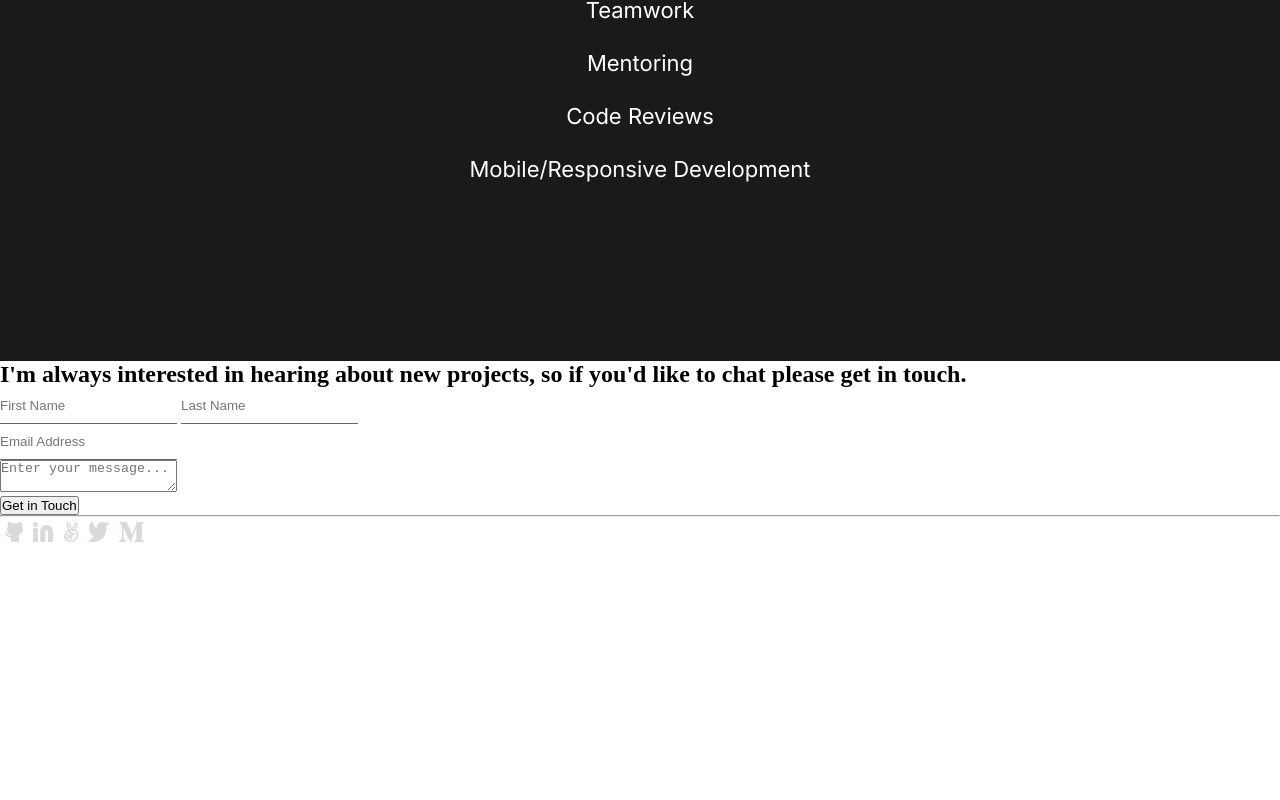
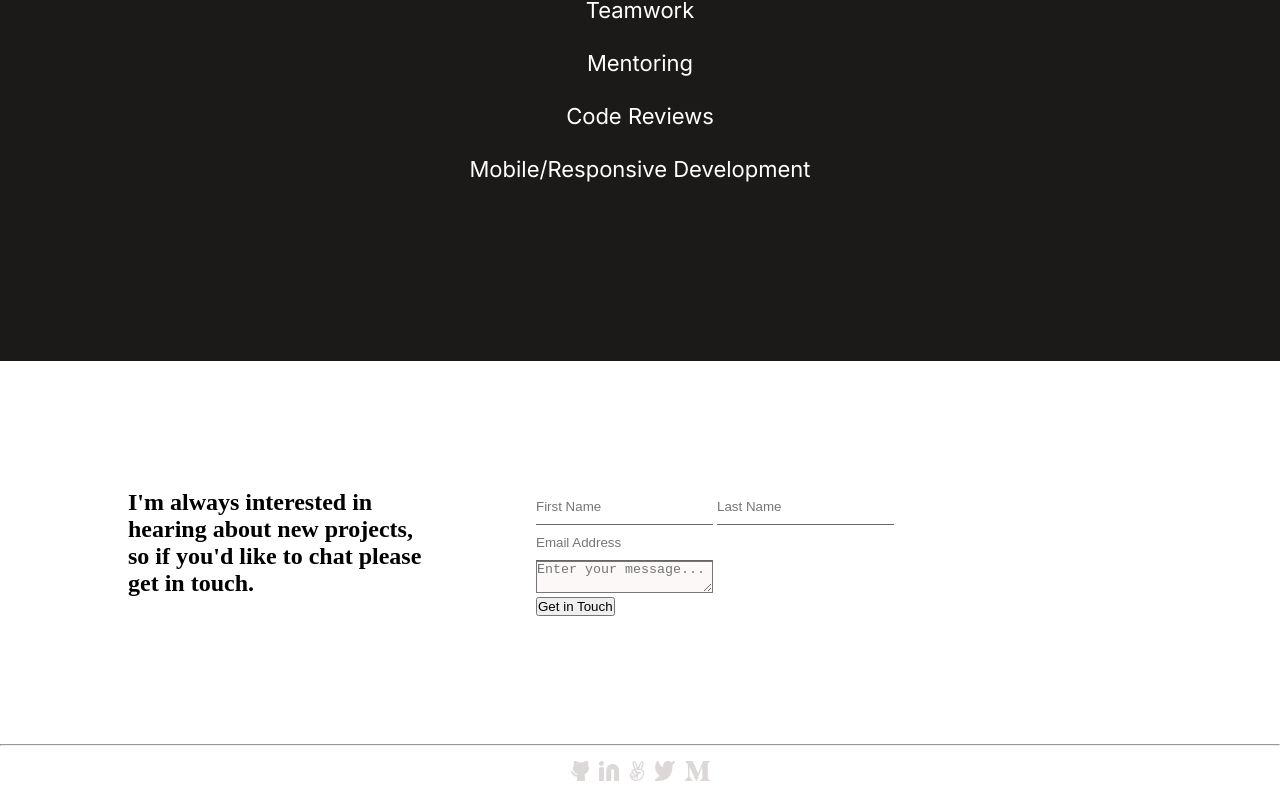
Before and after one commit to enkog/Contact-Form, a website: page index.html in a window 1280 px wide. Shown: the part 6346-7146 px from the top of the page. Before the commit the page ends 6897 px from the top, so only its background shows below. Drawn offline with Linux system fonts and the light colour scheme.

Commit message:
Layout the contact section using flex

```diff
--- a/css/main.css
+++ b/css/main.css
@@ -336,3 +336,28 @@ li {
   outline: none;
   padding: 10px 0;
 }
+
+.contact-section textarea {
+  background: #FBF8F7;
+}
+
+.main-contact {
+  display: flex;
+  justify-content: space-between;
+  gap: 100px;
+  padding: 10%;
+}
+
+.contact-left {
+  flex: 1;
+}
+
+.contact-right {
+  flex: 2;
+}
+
+.contact-section .social {
+  justify-content: center;
+  align-items: center;
+  padding: 10px 0;
+}
--- a/index.html
+++ b/index.html
@@ -292,8 +292,9 @@
     </main>
     <footer>
       <section class="contact-section">
-        <h2>I'm always interested in hearing about new projects, so if you'd like to chat please get in touch.</h2>
-        <form>
+        <div class="main-contact">
+          <h2 class="contact-left">I'm always interested in hearing about new projects, so if you'd like to chat please get in touch.</h2>
+          <form class="contact-right">
             <div>
               <input type="text" placeholder="First Name" />
               <input type="text" placeholder="Last Name" />
@@ -308,6 +309,7 @@
               <button type="button">Get in Touch</button>
             </div>
           </form>
+        </div>
         <hr />
         <div class="social">
           <a
```
Lines whose indentation alone changed are shown as unchanged.
